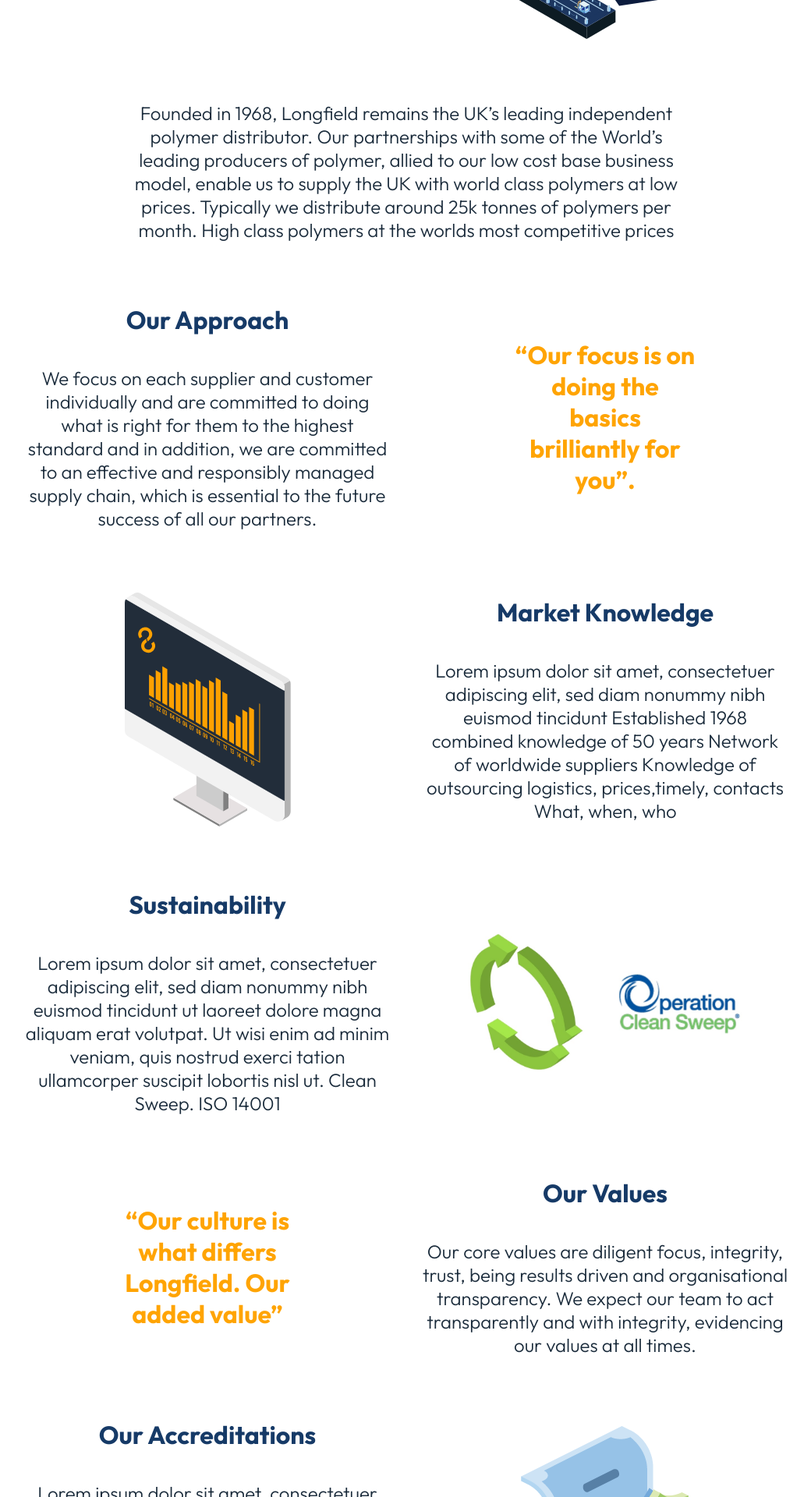
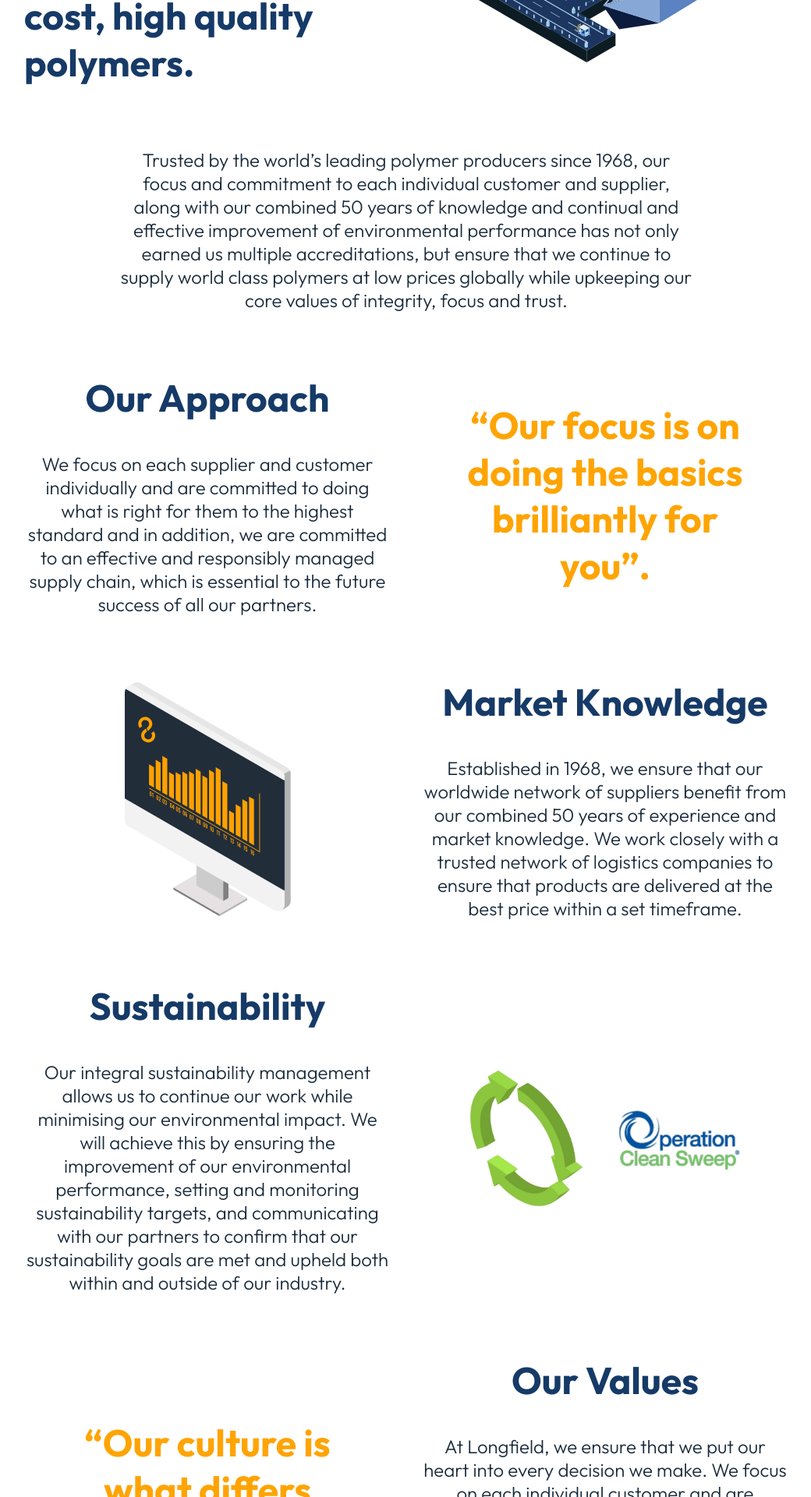
Before and after one commit to camcgreen/longfield, a Next.js app: page /about in a window 1280 px wide. Shown: the part 600-2520 px from the top of the page at 78% size, without its empty margins (119-1159 px from the left). Built offline with nearby package versions, Linux system fonts and the light colour scheme.

Commit message:
remove no-unescaped-entities from eslint rules

```diff
--- a/pages/about.js
+++ b/pages/about.js
@@ -24,12 +24,13 @@ const About = () => {
           <img className={styles.heroImage} src='/dock.svg' alt='' />
           <div className={styles.fullWidth}>
             <p>
-              Founded in 1968, Longfield remains the UK’s leading independent
-              polymer distributor. Our partnerships with some of the World’s
-              leading producers of polymer, allied to our low cost base business
-              model, enable us to supply the UK with world class polymers at low
-              prices. Typically we distribute around 25k tonnes of polymers per
-              month. High class polymers at the worlds most competitive prices
+              Trusted by the world’s leading polymer producers since 1968, our
+              focus and commitment to each individual customer and supplier,
+              along with our combined 50 years of knowledge and continual and
+              effective improvement of environmental performance has not only
+              earned us multiple accreditations, but ensure that we continue to
+              supply world class polymers at low prices globally while upkeeping
+              our core values of integrity, focus and trust.
             </p>
           </div>
           <div>
@@ -49,20 +50,22 @@ const About = () => {
           <div>
             <h1>Market Knowledge</h1>
             <p>
-              Lorem ipsum dolor sit amet, consectetuer adipiscing elit, sed diam
-              nonummy nibh euismod tincidunt Established 1968 combined knowledge
-              of 50 years Network of worldwide suppliers Knowledge of
-              outsourcing logistics, prices,timely, contacts What, when, who
+              Established in 1968, we ensure that our worldwide network of
+              suppliers benefit from our combined 50 years of experience and
+              market knowledge. We work closely with a trusted network of
+              logistics companies to ensure that products are delivered at the
+              best price within a set timeframe.
             </p>
           </div>
           <div>
             <h1>Sustainability</h1>
             <p>
-              Lorem ipsum dolor sit amet, consectetuer adipiscing elit, sed diam
-              nonummy nibh euismod tincidunt ut laoreet dolore magna aliquam
-              erat volutpat. Ut wisi enim ad minim veniam, quis nostrud exerci
-              tation ullamcorper suscipit lobortis nisl ut. Clean Sweep. ISO
-              14001
+              Our integral sustainability management allows us to continue our
+              work while minimising our environmental impact. We will achieve
+              this by ensuring the improvement of our environmental performance,
+              setting and monitoring sustainability targets, and communicating
+              with our partners to confirm that our sustainability goals are met
+              and upheld both within and outside of our industry.
             </p>
           </div>
           <img src='/clean-sweep.jpg' alt='' />
@@ -72,20 +75,23 @@ const About = () => {
           <div>
             <h1>Our Values</h1>
             <p>
-              Our core values are diligent focus, integrity, trust, being
-              results driven and organisational transparency. We expect our team
-              to act transparently and with integrity, evidencing our values at
-              all times.
+              At Longfield, we ensure that we put our heart into every decision
+              we make. We focus on each individual customer and are committed to
+              doing what is right for them, in every action demonstrating our
+              integrity while remaining open and honest about what we do and how
+              we do it. These core values also help us to support and inspire
+              our colleagues, encouraging them to be the best they can be and
+              achieve great things.
             </p>
           </div>
           <div>
             <h1>Our Accreditations</h1>
             <p>
-              Lorem ipsum dolor sit amet, consectetuer adipiscing elit, sed diam
-              nonummy nibh euismod tincidunt ut laoreet dolore magna aliquam
-              erat volutpat. Ut wisi enim ad minim veniam, quis nostrud exerci
-              tation ullamcorper suscipit lobortis nisl ut. Link. ISO 9001, ISO
-              14001, ICO
+              We are proud to be accredited with ISO 9001, ISO 14001 and ICO
+              certifications. These acknowledgements not only serve as proof of
+              our high quality services and help to inspire trust in our global
+              network of suppliers, but encourage us to upkeep our excellent
+              standards of practice.
             </p>
           </div>
           <img src='/accreditations.png' alt='' />
--- a/styles/About.module.css
+++ b/styles/About.module.css
@@ -20,7 +20,8 @@
 }
 
 .grid h1 {
-  font-size: 2rem;
+  /* font-size: 2rem; */
+  font-size: 3rem;
 }
 
 .grid p {
@@ -66,7 +67,7 @@
 
 .highlight {
   color: var(--colButtonsHighlight) !important;
-  max-width: 50% !important;
+  max-width: 80% !important;
 }
 
 @media (max-width: 1024px) {
--- a/styles/Footer.module.css
+++ b/styles/Footer.module.css
@@ -66,8 +66,13 @@
 }
 
 .column input {
-  border: none;
+  outline: none;
+  border: solid var(--colBody) 1px;
   padding: 15px 100px 15px 10px;
+}
+
+.column input:focus {
+  border: solid var(--colButtonsHighlight) 1px;
 }
 
 .column button {
--- a/styles/Team.module.css
+++ b/styles/Team.module.css
@@ -13,6 +13,9 @@
   font-weight: 300;
   max-width: 700px;
   line-height: 2em;
+}
+
+.team p:last-of-type {
   margin-bottom: 60px;
 }
 
```
Also changed, not shown: pages/polymer-distribution.js (+8 -10 lines), pages/suppliers.js (+20 -16 lines), pages/the-team.js (+6 -3 lines), styles/globals.css (+9 -0 lines), .eslintrc.json.
